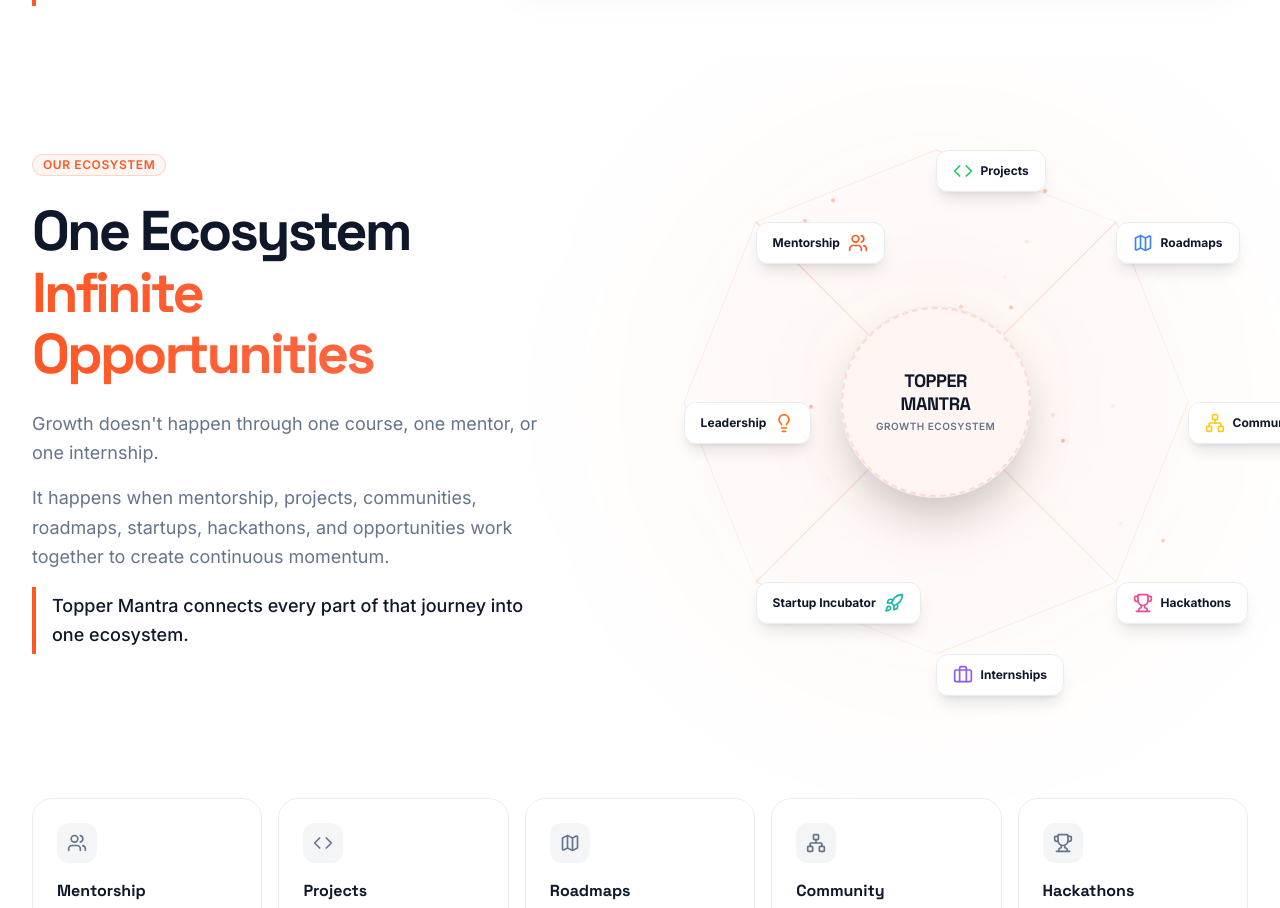
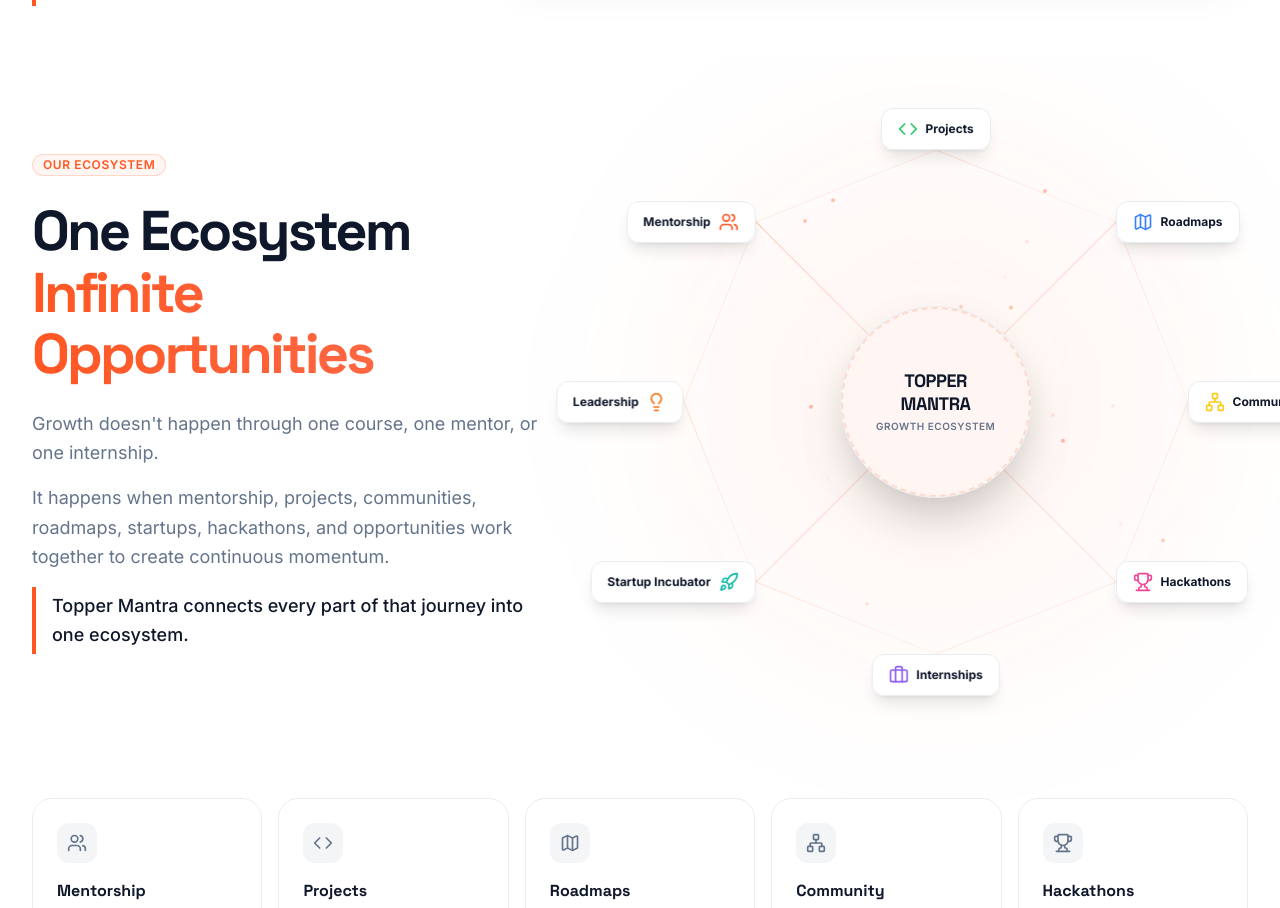
Before and after one commit to ShrayDobhal/TOPPERMANTRA, a React (Vite) app: page / in a window 1280 px wide. Shown: the part 1589-2497 px from the top of the page. Built offline with nearby package versions, Linux system fonts and the light colour scheme.

Commit message:
fix: pass x and y to framer motion animate props to prevent translate override

```diff
--- a/src/components/sections/Ecosystem.jsx
+++ b/src/components/sections/Ecosystem.jsx
@@ -146,14 +146,23 @@
         {nodesData.map((node, i) => (
           <motion.div
             key={i}
-            initial={{ scale: 0, opacity: 0 }}
-            animate={inView ? { scale: 1, opacity: 1 } : {}}
+            initial={{
+              scale: 0,
+              opacity: 0,
+              x: node.x < 0 ? '-100%' : node.x > 0 ? '0%' : '-50%',
+              y: node.y < 0 && node.x === 0 ? '-100%' : node.y > 0 && node.x === 0 ? '0%' : '-50%'
+            }}
+            animate={inView ? {
+              scale: 1,
+              opacity: 1,
+              x: node.x < 0 ? '-100%' : node.x > 0 ? '0%' : '-50%',
+              y: node.y < 0 && node.x === 0 ? '-100%' : node.y > 0 && node.x === 0 ? '0%' : '-50%'
+            } : {}}
             transition={{ duration: 0.8, delay: 0.8 + i * 0.1, type: "spring" }}
             className="absolute z-30"
             style={{
               left: `${50 + node.x}%`,
-              top: `${50 + node.y}%`,
-              transform: `translate(${node.x < 0 ? '-100%' : node.x > 0 ? '0%' : '-50%'}, ${node.y < 0 && node.x === 0 ? '-100%' : node.y > 0 && node.x === 0 ? '0%' : '-50%'})`
+              top: `${50 + node.y}%`
             }}
             onMouseEnter={() => setHoveredNode(node.id)}
             onMouseLeave={() => setHoveredNode(null)}
```
